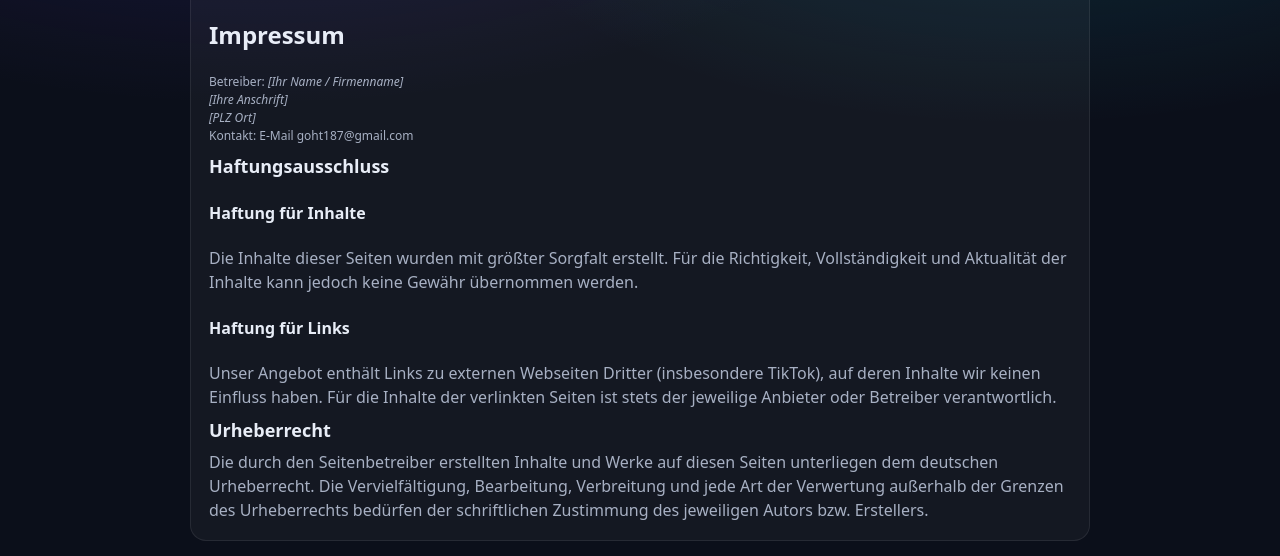
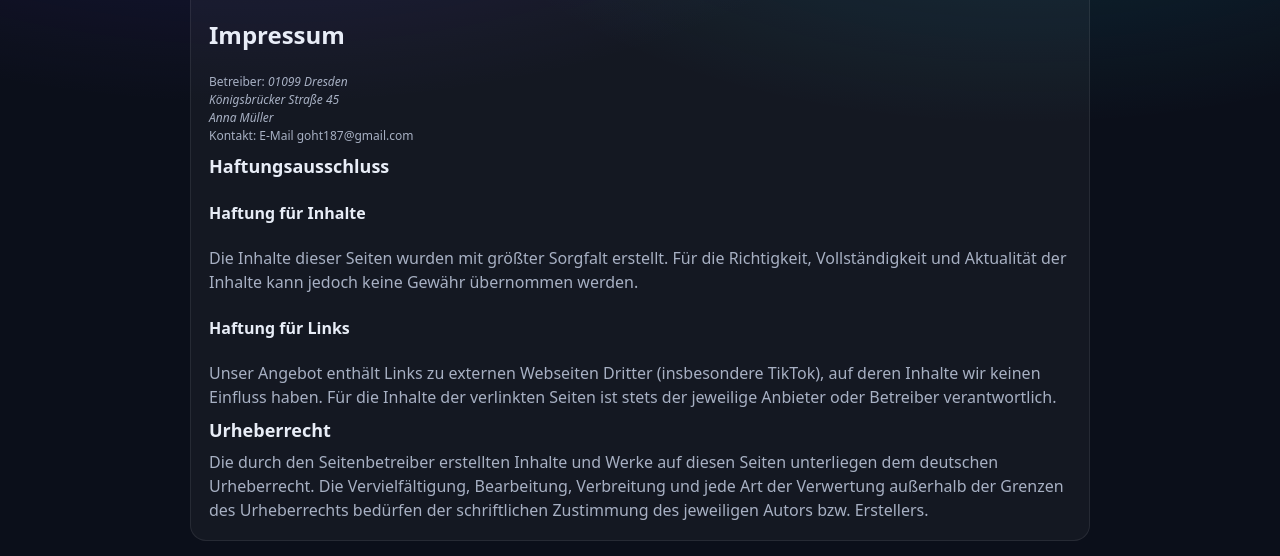
Before and after one commit to juppeee/Tiktok-Uploader, a plain HTML site: page legal.html in a window 1280 px wide. Shown: the part 175-731 px from the top of the page. Drawn offline with Linux system fonts and the light colour scheme.

Commit message:
Update legal.html

```diff
--- a/legal.html
+++ b/legal.html
@@ -28,9 +28,9 @@
 
       <h2>Impressum</h2>
       <p class="small">
-        Betreiber: <em>[Ihr Name / Firmenname]</em><br>
-        <em>[Ihre Anschrift]</em><br>
-        <em>[PLZ Ort]</em>
+        Betreiber: <em>01099 Dresden</em><br>
+        <em>Königsbrücker Straße 45</em><br>
+        <em>Anna Müller</em>
       </p>
       <p class="small">
         Kontakt: E‑Mail <a href="mailto:goht187@gmail.com">goht187@gmail.com</a>
```
